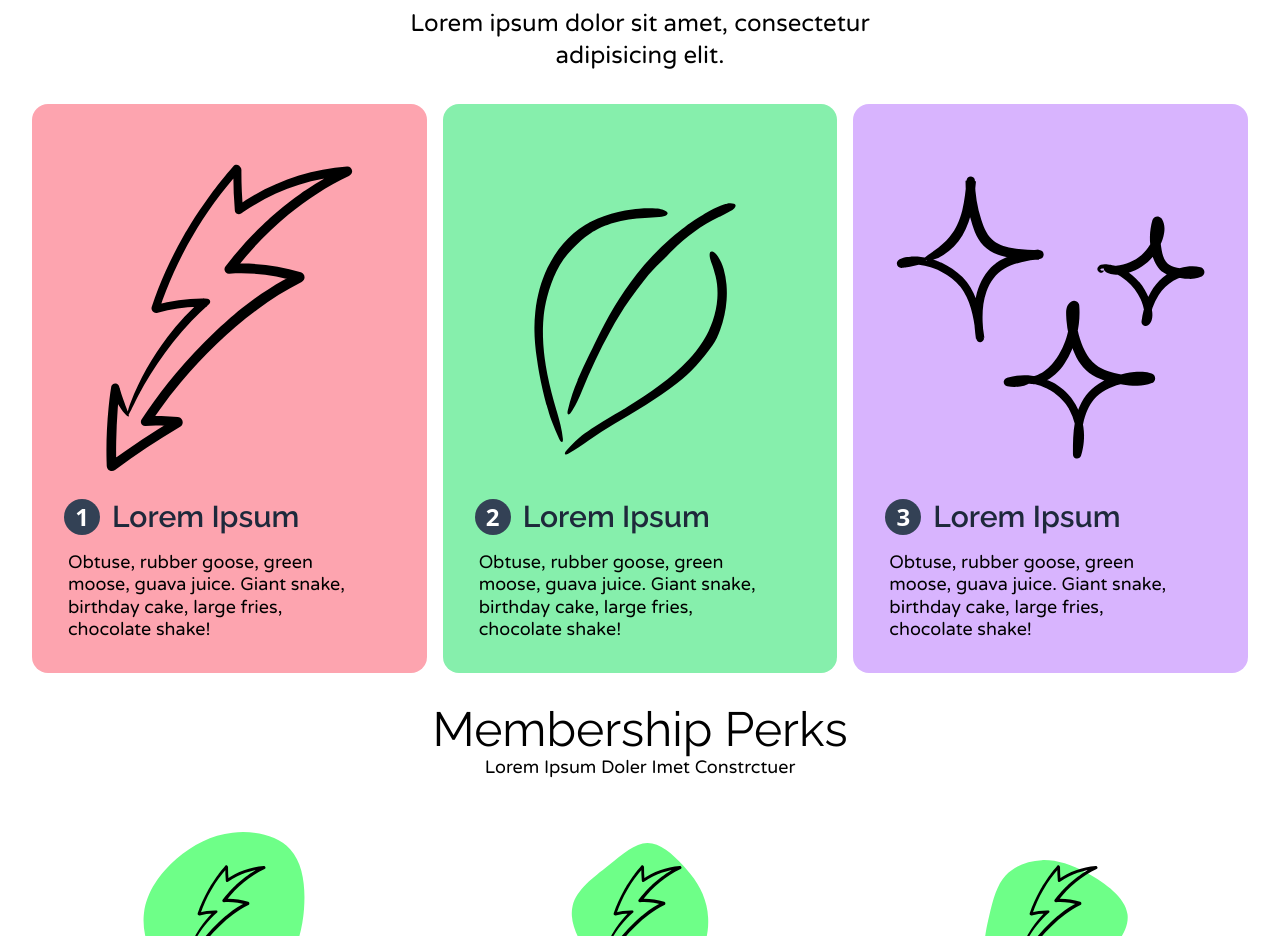
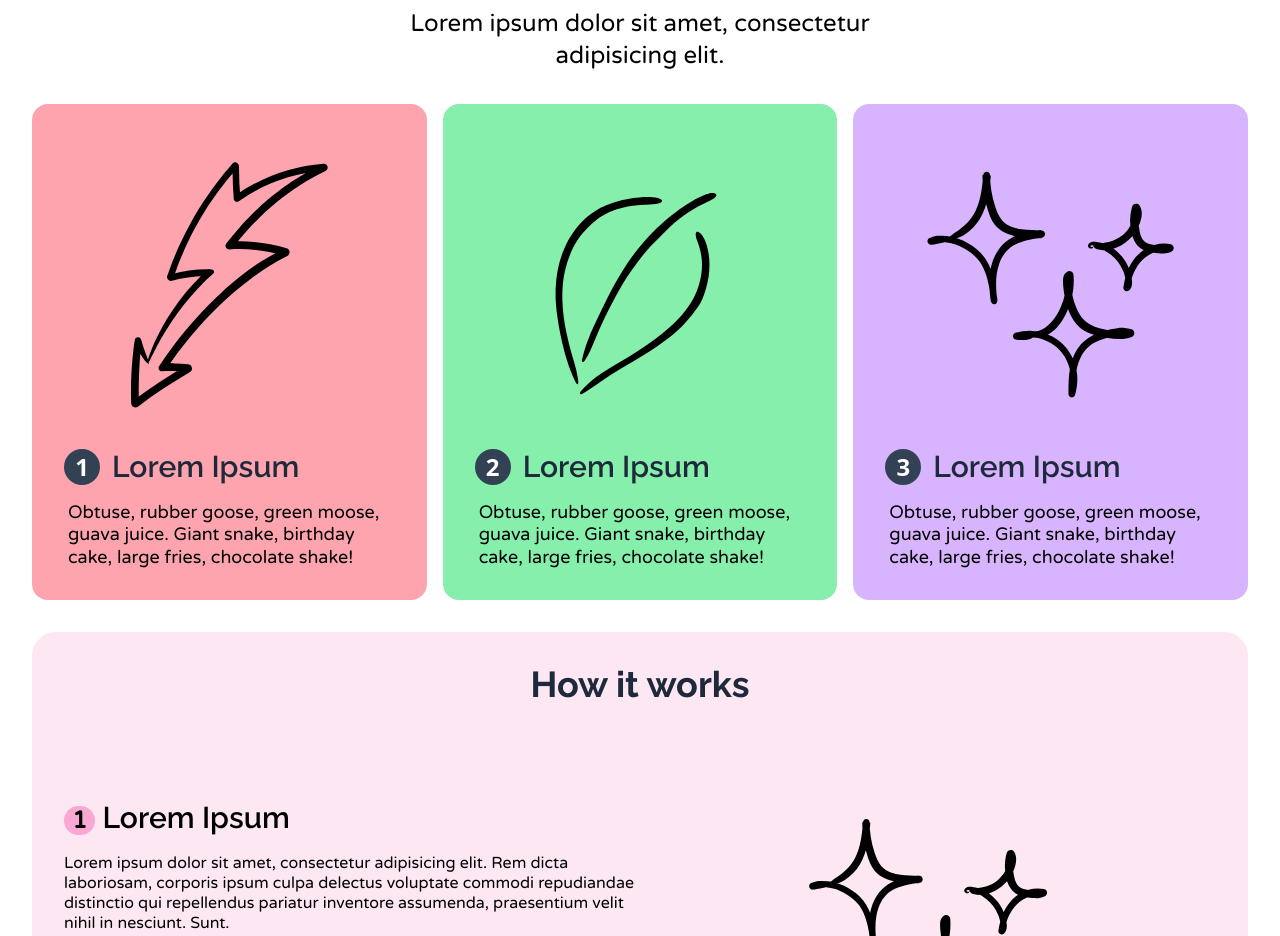
Before and after one commit to JuxtNorth/AgencySite, a React (Vite) app: page / in a window 1280 px wide. Shown: the part 5180-6116 px from the top of the page. Built offline with nearby package versions, Linux system fonts and the light colour scheme.

Commit message:
Create how it works sub section

```diff
--- /dev/null
+++ b/src/components/HowItWorksCard.tsx
@@ -0,0 +1,57 @@
+import { FC, ReactNode } from 'react';
+
+export interface HowItWorksCardProps {
+	title: string;
+	description: string;
+	index: number;
+	children: ReactNode;
+	alternate: boolean;
+}
+
+interface ContentProps {
+	title: string;
+	description: string;
+	index: number;
+}
+
+const Content: FC<ContentProps> = (props) => {
+	return (
+		<div>
+			<h1 className="mb-4 text-3xl font-semibold">
+				<span className="rounded-full bg-pink-300 px-2 text-2xl">
+					{props.index}
+				</span>{' '}
+				{props.title}
+			</h1>
+			<p className="leading-tight">{props.description}</p>
+		</div>
+	);
+};
+
+export const HowItWorksCard: FC<HowItWorksCardProps> = (props) => {
+	const isDesktop = window.matchMedia('(min-width: 768px)');
+
+	if (props.alternate && isDesktop.matches) {
+		return (
+			<article className="grid md:grid-cols-2">
+				<Content
+					title={props.title}
+					description={props.description}
+					index={props.index}
+				/>
+				<div>{props.children}</div>
+			</article>
+		);
+	}
+
+	return (
+		<article className="grid md:grid-cols-2">
+			<div>{props.children}</div>
+			<Content
+				title={props.title}
+				description={props.description}
+				index={props.index}
+			/>
+		</article>
+	);
+};
--- a/src/components/WorkflowCard.tsx
+++ b/src/components/WorkflowCard.tsx
@@ -16,7 +16,7 @@ export const WorkflowCard: FC<WorkflowCardProps> = (props) => {
 				</div>
 				<h1 className="text-3xl font-semibold text-slate-800">Lorem Ipsum</h1>
 			</div>
-			<p className="ml-1 mt-4 w-[90%] text-lg leading-tight">
+			<p className="ml-1 mt-4 text-lg leading-tight">
 				Obtuse, rubber goose, green moose, guava juice. Giant snake, birthday
 				cake, large fries, chocolate shake!
 			</p>
--- a/src/components/index.ts
+++ b/src/components/index.ts
@@ -8,3 +8,4 @@ export * from './PricingCard';
 export * from './FAQAccordion';
 export * from './Carousel';
 export * from './PerkCard';
+export * from './HowItWorksCard';
--- /dev/null
+++ b/src/constants/howItWorks.ts
@@ -0,0 +1,46 @@
+import { HowItWorksCardProps } from '@/components';
+
+export const howItWorks: Omit<HowItWorksCardProps, 'children'>[] = [
+	{
+		title: 'Lorem Ipsum',
+		description:
+			'Lorem ipsum dolor sit amet, consectetur adipisicing elit. Rem dicta laboriosam, corporis ipsum culpa delectus voluptate commodi repudiandae distinctio qui repellendus pariatur inventore assumenda, praesentium velit nihil in nesciunt. Sunt.',
+		index: 1,
+		alternate: true
+	},
+	{
+		title: 'Lorem Ipsum',
+		description:
+			'Lorem ipsum dolor sit amet, consectetur adipisicing elit. Rem dicta laboriosam, corporis ipsum culpa delectus voluptate commodi repudiandae distinctio qui repellendus pariatur inventore assumenda, praesentium velit nihil in nesciunt. Sunt.',
+		index: 2,
+		alternate: false
+	},
+	{
+		title: 'Lorem Ipsum',
+		description:
+			'Lorem ipsum dolor sit amet, consectetur adipisicing elit. Rem dicta laboriosam, corporis ipsum culpa delectus voluptate commodi repudiandae distinctio qui repellendus pariatur inventore assumenda, praesentium velit nihil in nesciunt. Sunt.',
+		index: 3,
+		alternate: true
+	},
+	{
+		title: 'Lorem Ipsum',
+		description:
+			'Lorem ipsum dolor sit amet, consectetur adipisicing elit. Rem dicta laboriosam, corporis ipsum culpa delectus voluptate commodi repudiandae distinctio qui repellendus pariatur inventore assumenda, praesentium velit nihil in nesciunt. Sunt.',
+		index: 4,
+		alternate: false
+	},
+	{
+		title: 'Lorem Ipsum',
+		description:
+			'Lorem ipsum dolor sit amet, consectetur adipisicing elit. Rem dicta laboriosam, corporis ipsum culpa delectus voluptate commodi repudiandae distinctio qui repellendus pariatur inventore assumenda, praesentium velit nihil in nesciunt. Sunt.',
+		index: 5,
+		alternate: true
+	},
+	{
+		title: 'Lorem Ipsum',
+		description:
+			'Lorem ipsum dolor sit amet, consectetur adipisicing elit. Rem dicta laboriosam, corporis ipsum culpa delectus voluptate commodi repudiandae distinctio qui repellendus pariatur inventore assumenda, praesentium velit nihil in nesciunt. Sunt.',
+		index: 6,
+		alternate: false
+	}
+];
--- a/src/constants/index.ts
+++ b/src/constants/index.ts
@@ -3,3 +3,4 @@ export * from './services';
 export * from './benefits';
 export * from './FAQs';
 export * from './perks';
+export * from './howItWorks';
--- a/src/pages/Home/Sections/Workflow.tsx
+++ b/src/pages/Home/Sections/Workflow.tsx
@@ -1,5 +1,6 @@
 import { FC } from 'react';
-import { WorkflowCard } from '@/components';
+import { WorkflowCard, HowItWorksCard } from '@/components';
+import { howItWorks } from '@/constants';
 import BoltIcon from '@/assets/scribbles/Artboard 11.svg';
 import LeafIcon from '@/assets/scribbles/Artboard 33.svg';
 import StarIcon from '@/assets/scribbles/Artboard 45.svg';
@@ -16,27 +17,50 @@ export const Workflow: FC = () => {
 				</p>
 			</div>
 			<section className="grid grid-rows-3 gap-4 md:grid-cols-3 md:grid-rows-none">
-				<WorkflowCard serialNo="1" className="rounded-2xl bg-rose-300 p-8">
+				<WorkflowCard
+					serialNo="1"
+					className="space-y-4 rounded-2xl bg-rose-300 p-8"
+				>
 					<img
 						src={BoltIcon}
 						alt="Lightning Bolt Icon"
-						className="w-full py-4"
+						className="mx-auto w-[80%] py-4"
 					/>
 				</WorkflowCard>
-				<WorkflowCard serialNo="2" className="rounded-2xl bg-green-300 p-8">
+				<WorkflowCard
+					serialNo="2"
+					className="space-y-4 rounded-2xl bg-green-300 p-8"
+				>
 					<img
 						src={LeafIcon}
 						alt="Lightning Bolt Icon"
-						className="w-full py-4"
+						className="mx-auto w-[80%] py-4"
 					/>
 				</WorkflowCard>
-				<WorkflowCard serialNo="3" className="rounded-2xl bg-purple-300 p-8">
+				<WorkflowCard
+					serialNo="3"
+					className="space-y-4 rounded-2xl bg-purple-300 p-8"
+				>
 					<img
 						src={StarIcon}
 						alt="Lightning Bolt Icon"
-						className="w-full py-4"
+						className="mx-auto w-[80%] py-4"
 					/>
 				</WorkflowCard>
+			</section>
+			<section className="mt-8 rounded-3xl bg-pink-100 p-8 md:space-y-24">
+				<h1 className="mb-8 text-center text-4xl font-bold text-slate-800">
+					How it works
+				</h1>
+				{howItWorks.map((props, i) => (
+					<HowItWorksCard {...props} key={i}>
+						<img
+							src={StarIcon}
+							alt="Lightning Bolt Icon"
+							className="mx-auto w-[80%] py-4 md:w-64 md:py-0"
+						/>
+					</HowItWorksCard>
+				))}
 			</section>
 		</section>
 	);
```
